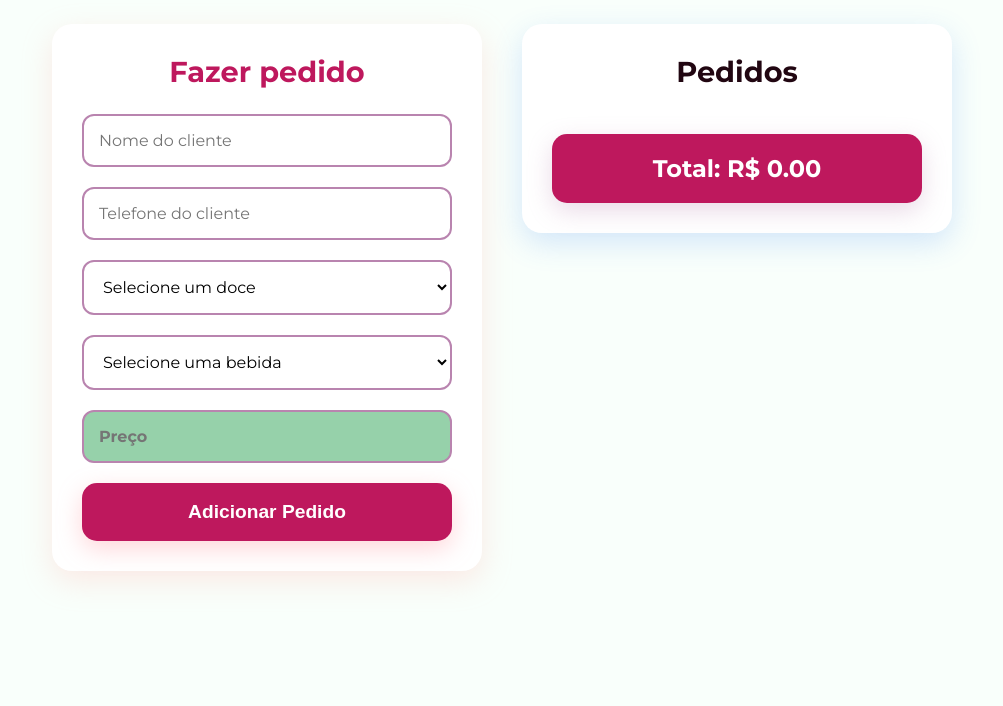
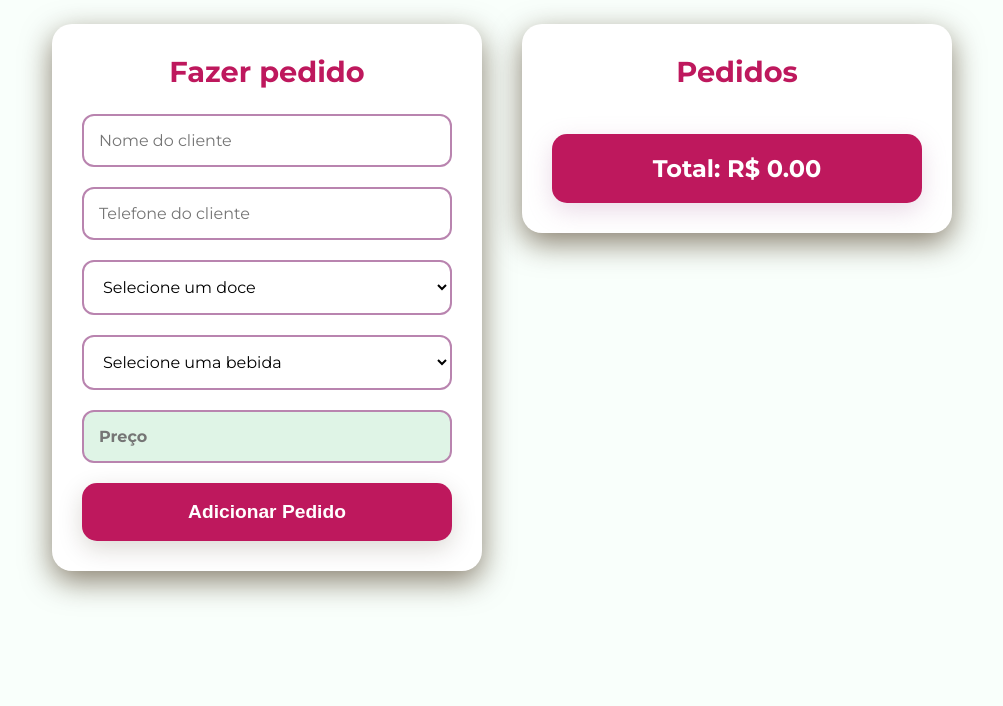
Before and after one commit to agathasouza113/ativ_doceria, a plain HTML site: page pages/index.html in a window 1280 px wide. Shown: the part 94-800 px from the top of the page, without its empty margins (138-1141 px from the left). Drawn offline with Linux system fonts and the light colour scheme.

Commit message:
Finalizado

```diff
--- a/styles/index.css
+++ b/styles/index.css
@@ -14,7 +14,8 @@ body {
     background: #f9fffb;
     min-height: 100vh;
     padding: 20px;
-    color: #da525d;
+    color: #be185d;
+    font-weight: 500;
 
 }
 
@@ -28,7 +29,6 @@ header h1 {
     color: #be185d;
     background-clip: text;
     font-weight: 700;
-    text-shadow: 0 2px 10px rgba(255, 154, 162, 0.3);
 }
 
 main {
@@ -43,7 +43,7 @@ main {
     background: #FFFFFF;
     padding: 30px;
     border-radius: 20px;
-    box-shadow: 0 10px 30px rgba(255, 182, 178, 0.3);
+    box-shadow: 0 10px 30px #321d008f;
     backdrop-filter: blur(10px);
 }
 
@@ -69,14 +69,14 @@ input, select {
 input:focus, select:focus {
     outline: none;
     border-color: #be185d;
-    box-shadow: 0 0 20px rgba(218, 82, 93, 0.2);
+    box-shadow: 0 0 20px #321d0016;
     transform: translateY(-2px);
 }
 
 #preco {
-    background-color: #96d1aa;
+    background-color: #dff4e6;
     font-weight: bold;
-    color: #FFFFFF;
+    color: #321d00;
 }
 
 button {
@@ -90,11 +90,11 @@ button {
     font-weight: 600;
     cursor: pointer;
     transition: all 0.3s ease;
-    box-shadow: 0 8px 25px rgba(255, 154, 162, 0.4);
+    box-shadow: 0 8px 25px #321d002b;
 }
 
 button:hover {
-    background-color: #b984af;
+    background-color: #d1427eea;
     transform: translateY(-3px);
     box-shadow: 0 12px 35px rgba(255, 154, 162, 0.6);
 }
@@ -103,13 +103,13 @@ button:hover {
     background-color: #FFFFFF;
     padding: 30px;
     border-radius: 20px;
-    box-shadow: 0 10px 30px rgba(59, 130, 246, 0.2);
+    box-shadow: 0 10px 30px #321d008f;
     backdrop-filter: blur(10px);
     height: fit-content;
 }
 
 .lista_section h2 {
-    color: #210611;
+    color: #be185d;
     margin-bottom: 20px;
     font-size: 1.8rem;
     text-align: center;
@@ -122,7 +122,7 @@ button:hover {
 }
 
 #listaPedidos li {
-    background-color: #96d1aa;
+    background-color: #dff4e6;
     margin-bottom: 20px;
     padding: 25px;
     border-radius: 18px;
```
